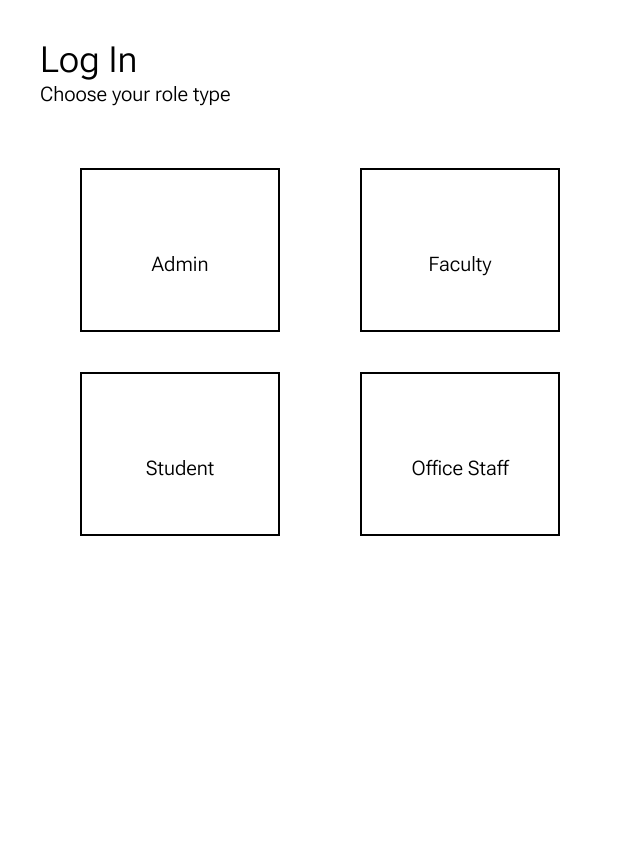
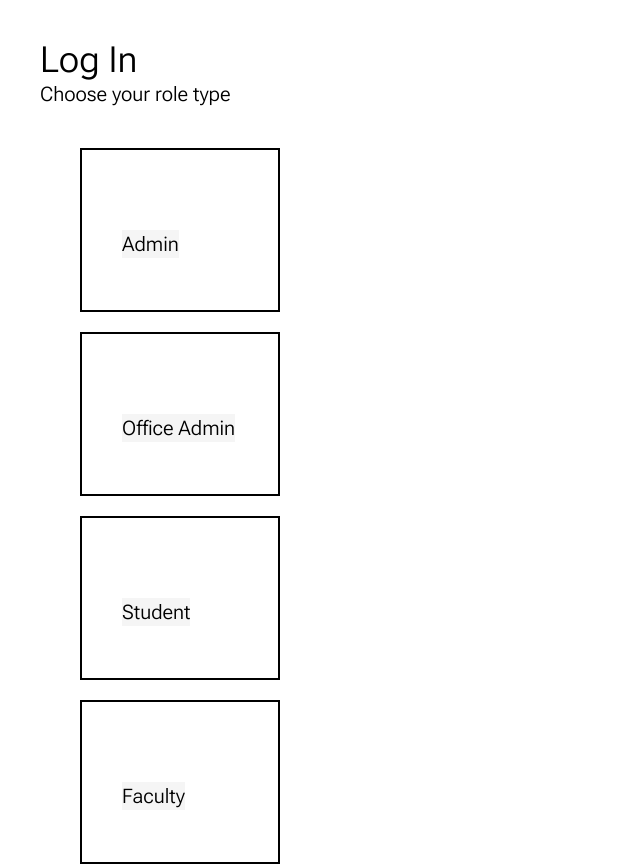
Before and after one commit to de-mongo/student_record_mgt, a Next.js app: page / in a window 1280 px wide. Shown: the whole page, without its empty margins (0-640 px from the left). Before the commit the page ends 800 px from the top, so only its background shows below. Built offline with nearby package versions, Linux system fonts and the light colour scheme.

Commit message:
login done

```diff
--- a/pages/index.jsx
+++ b/pages/index.jsx
@@ -1,30 +1,38 @@
 import Router, { useRouter } from 'next/router'
 import { useState } from 'react'
+import Link from 'next/link'
 
 function Start() {
     const router = useRouter()
 
     const userType = [
-        {name: "Admin", code:1},
-        {name: "Faculty", code:2},
-        {name: "Student", code:3},
-        {name: "Office Staff", code:4}
+        { name: "Admin", code: 0 },
+        { name: "Office Admin", code: 1 },
+        { name: "Student", code: 2 },
+        { name: "Faculty", code: 3 }
     ]
-    const login = () =>{
-        router.push('./register/register')
-    }
-    return(
+
+    return (
         <div className='flex'>
             <div className='flex-auto w-2/4 h-screen mx-10'>
                 <div className='my-10'>
                     <h1 className='text-4xl'>Log In</h1>
                     <h4 className='text-xl mb-6'>Choose your role type</h4>
                 </div>
-                <div className='my-0 text-xl'>
                 {userType.map((users) => (
-                    <button onClick={login} className='bg-silver mx-10 my-5 py-20 w-1/3 h-20 border-2 border-black'>{users.name}</button>
-                ))}
-                </div>
+                    <div key={users.name} className='text-xl w-1/3 h-20 border-2 border-black mx-10 my-5 py-20'>
+                        <button className='bg-grey-100 mx-10'>
+                            <Link
+                                href={{
+                                    pathname: './login',
+                                    query: {
+                                        search: users.code
+                                    }
+                                }}>{users.name}</Link>
+                            </button>
+                    </div>)
+                )}
+
             </div>
 
             <div className="flex-auto bg-comp2 w-2/4 h-screen">
--- a/pages/login.jsx
+++ b/pages/login.jsx
@@ -2,13 +2,16 @@ import { useRouter } from 'next/router'
 import { useCallback } from 'react'
 import { useFormState } from 'react-hook-form';
 import { useCookies } from "react-cookie"
+import { useSearchParams } from 'next/navigation'
 
 import axios from 'axios';
 
 
 function login() {
     const router = useRouter()
+    const userType = ['Admin', 'Office Admin', 'Student', 'Faculty']
     const [cookie, setCookie] = useCookies(["jwt"])
+
     // function handleChechbox(e) {}
     const handlesubmit = useCallback(async (e) => {
         e.preventDefault()
@@ -19,10 +22,16 @@ function login() {
         let res = await axios.post(`http://localhost:4000/api/v1/auth/login`, {
             email: userid,
             password: password,
-        }, {withCredentials: true})
+            userDb: router.query.search
+        }, { withCredentials: true })
 
         console.log(res)
-        if (res.statusText === "OK") router.push('./FaceAuthentication/face')
+        if (res.statusText === "OK"){
+            if(router.query.search == 2)
+                router.push('./FaceAuthentication/face')
+            else
+                router.push('./dashboard/admin')
+        }
         // setCookie("jwt", res.data.jwt, )
 
         // fetch(`http://localhost:4000/api/v1/auth/login`, {
@@ -40,23 +49,23 @@ function login() {
         // })
     })
 
-    return(
+    return (
         <div className='flex'>
             <div className='flex-auto w-2/4 h-screen mx-10'>
                 <div className="card w-full h-screen mt-20 mx-17">
                     <div className="card-header my-6 ">
-                        <h1 className='text-4xl my-4'>Log In</h1>
+                        <h1 className='text-4xl my-4'>Log In as {userType[router.query.search]}</h1>
                         <h4 className='text-xl mb-6'>Enter your credentials to access your information</h4>
                     </div>
                     <div className='card-body'>
-                        <form  onSubmit={handlesubmit} >
+                        <form onSubmit={handlesubmit} >
                             <div className='formgroup my-3'>
                                 <span className="block text-base text-slate-700 my-2">UserId</span>
-                            <input type="text" id="userid" className='form-input box-content h-1 w-25 p-3 border-2 rounded-md' required/>
+                                <input type="text" id="userid" className='form-input box-content h-1 w-1/4 p-3 border-2 rounded-md' required />
                             </div>
                             <div className='formgroup my-3'>
                                 <span className="block text-base text-slate-700">Password</span>
-                            <input type="password" id="password" className="form-input box-content h-1 w-25 p-3 border-2 rounded-md" minLength="6" maxLength="20" required/>
+                                <input type="password" id="password" className="form-input box-content h-1 w-1/4 p-3 border-2 rounded-md" minLength="6" maxLength="20" required />
                             </div>
                             <div className="form-check">
                                 <input type="checkbox" className="form-check-input"
@@ -66,12 +75,11 @@ function login() {
                                     Remember me
                                 </label>
                             </div>
-                        <button type="Submit" disabled={useFormState.isSubmitting} className='bg-butCol rounded-md w-25 border-solid border-b p-2 my-3'>
+                            <button type="Submit" disabled={useFormState.isSubmitting} className='bg-butCol bg-grey-400 rounded-md w-1/4 border-solid border-b p-2 my-3'>
                                 {useFormState.isSubmitting && <span className="spinner-border spinner-border-sm mr-1"></span>}
-                        Authenticate Face
+                                {router.query.search == 2 ? 'Authenticate Face' : 'Login'}
                             </button>
                         </form>
-                    </div>
                     </div>
                 </div>
 
@@ -79,9 +87,7 @@ function login() {
                     Design
                 </div>
             </div>
-
-
-
+        </div>
     )
 }
 
--- a/pages/register/register.js
+++ b/pages/register/register.js
@@ -4,16 +4,22 @@ import { useFormState } from 'react-hook-form';
 import DatePicker from "react-datepicker";
 import { useState } from 'react';
 import "react-datepicker/dist/react-datepicker.css";
-import { useRef } from 'react';
 
 function register() {
     const router = useRouter()
 
     const handlesubmit = useCallback((e) => {
         e.preventDefault()
-        const fname = document.querySelector('#fname').value
-        const lname = document.querySelector('#lname').value
+        const fname = document.querySelector('#fName').value
+        const lname = document.querySelector('#lName').value
         const password = document.querySelector('#password').value
+        const regNo = document.querySelector('#regNo').value
+        const Course = document.querySelector('#course').value
+        const emailId = document.querySelector('#emailId').value
+        const dateOfBirth = document.querySelector('#dateOfBirth').value
+        const semester = document.querySelector('#semester').value
+        const address = document.querySelector('#address').value
+
 
         fetch('/api/login', {
             method: 'POST',
@@ -21,7 +27,13 @@ function register() {
             body: JSON.stringify({
                 "fname": fname,
                 "lname": lname,
-                "pwd": password
+                "password": password,
+                "regNo": regNo,
+                "Course": Course,
+                "emailId": emailId,
+                "dateOfBirth": dateOfBirth,
+                "semester": semester,
+                "address": address
             }),
         }).then((res) => {
             if (res.ok) console.log("Register done")
@@ -41,7 +53,7 @@ function register() {
                         <div className='formgroup flex flex-col'>
                             <div>
                                 <input type="text" id="fName" className='form-input box-content placeholder-gray-800 placeholder-opacity-75 h-1 w-1/5 p-3 mr-6 border-2 rounded-md' placeholder="First Name" required />
-                                <input type="text" id="lName" className='form-input box-content placeholder-gray-800 placeholder-opacity-75 h-1 w-1/5 p-3 border-2 my-3 rounded-md' placeholder="Last Name" />
+                                <input type="text" id="lName" className='form-input box-content placeholder-gray-800 placeholder-opacity-75 h-1 w-1/5 p-3 border-2 my-3 rounded-md' placeholder="Last Name" required/>
 
                             </div>
                             <div>
@@ -53,7 +65,7 @@ function register() {
                             <input type="email" id="emailId" className='form-input box-content h-1 w-1/3 p-3 placeholder-gray-800 placeholder-opacity-75 border-2 rounded-md my-3' placeholder='Email Id' required />
                             <span className="block text-sm font-medium text-slate-700">Date of Birth</span>
                             <DatePicker selected={startDate} onChange={(date) => setStartDate(date)} type="text" id="dateOfBirth" className="form-input box-content placeholder-gray-800 placeholder-opacity-75 h-1 w-1/5 p-3 border-2 rounded-md " required />
-                            <input type="text" id="semester" className='form-input box-content placeholder-gray-800 placeholder-opacity-75 h-1 w-1/5 p-3 border-2 my-3 rounded-md' placeholder="Semester" />
+                            <input type="text" id="semester" className='form-input box-content placeholder-gray-800 placeholder-opacity-75 h-1 w-1/5 p-3 border-2 my-3 rounded-md' placeholder="Semester" required/>
 
 
                         </div>
```
Lines whose indentation alone changed are shown as unchanged.
